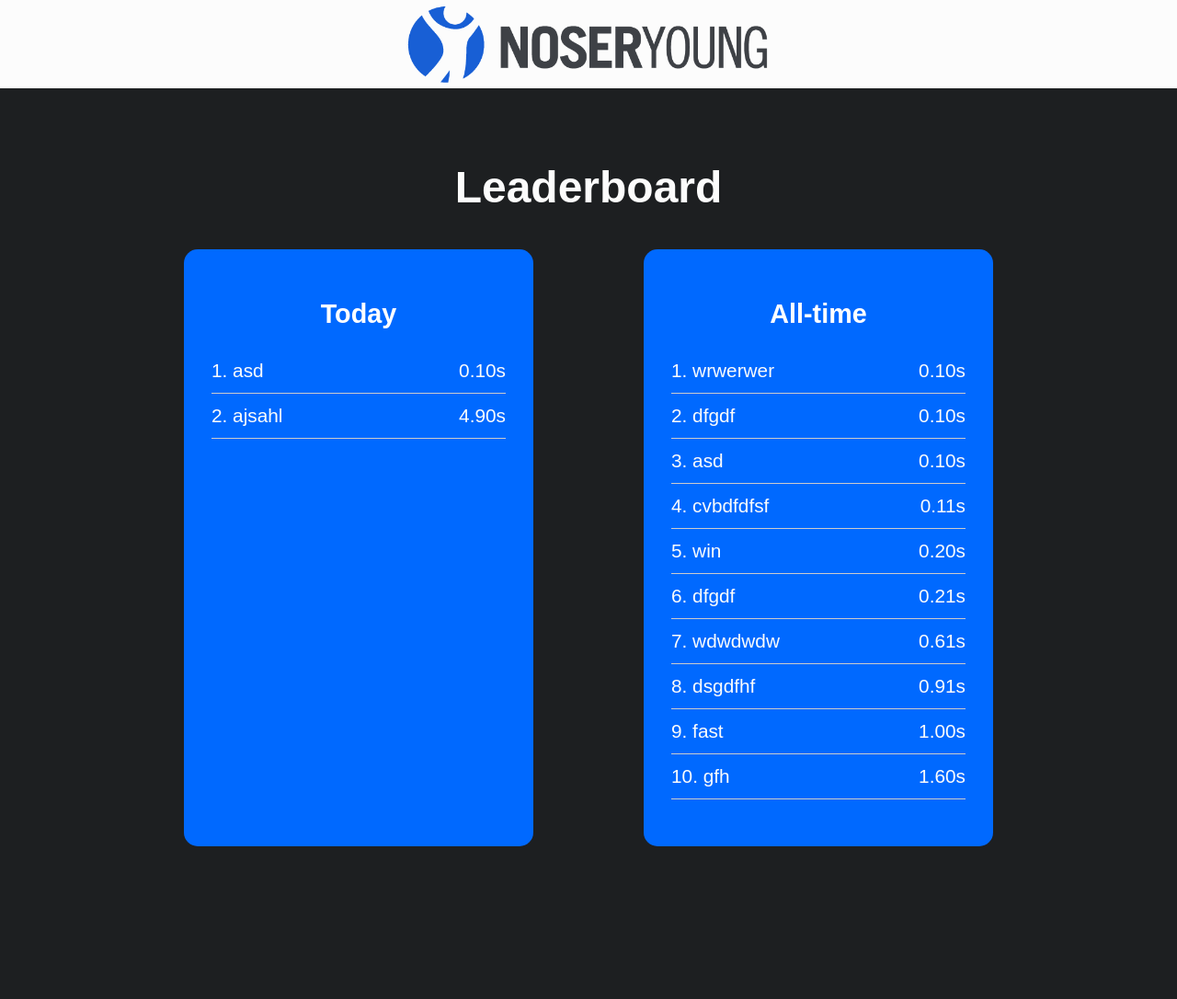
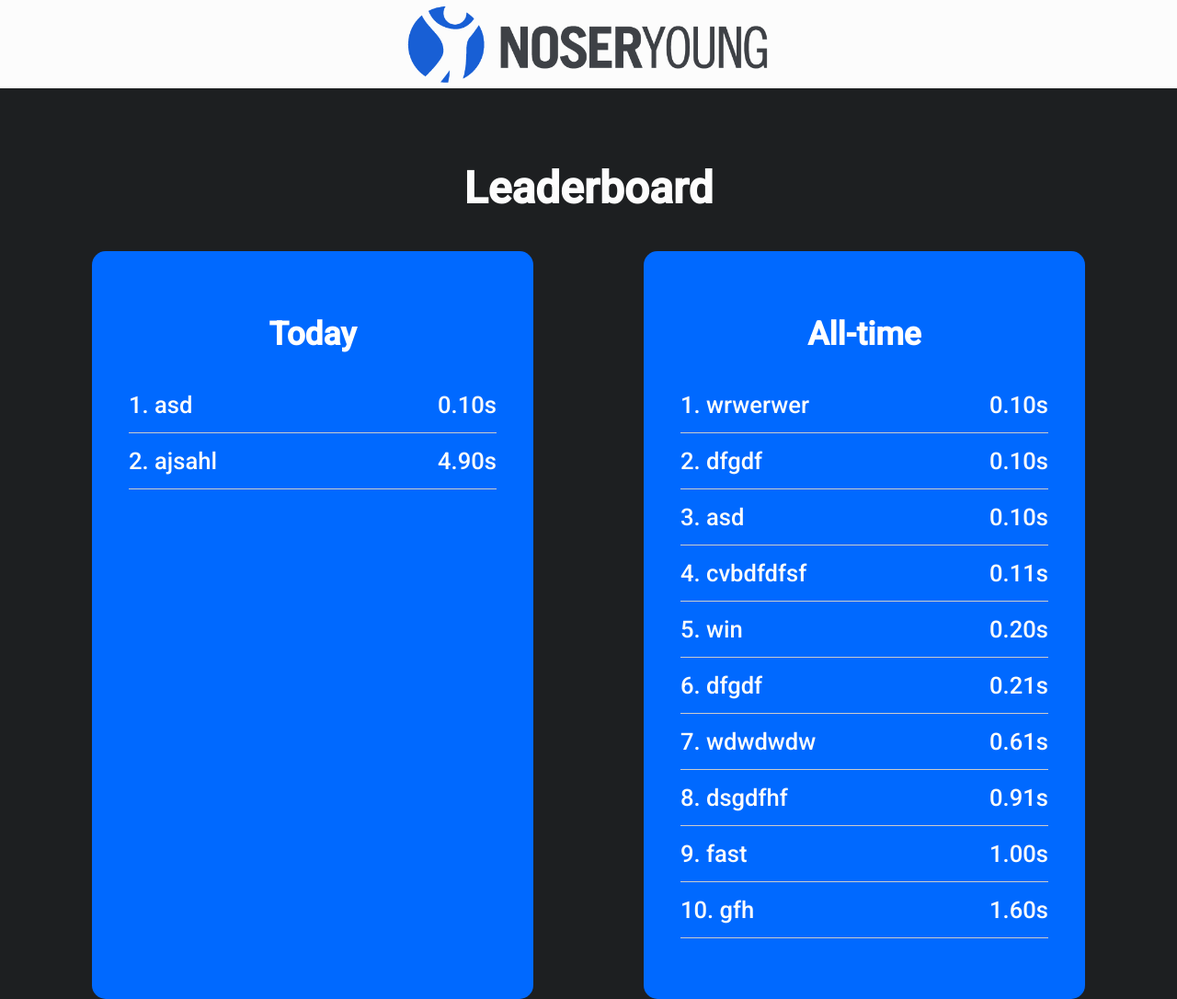
Before and after one commit to jNosch/NY-Bam-Ranking, a Flask app: page /leaderboard in a window 1280 px wide. Shown: the whole page at 92% size. Before the commit the page ends 920 px from the top, so only its background shows below. Run offline with Flask 3, Linux system fonts and the light colour scheme; data comes from the database, SQL or seed files in the repository; both versions use the stored data as it was after the commit; some libraries are stand-ins or nearby versions.

Commit message:
added robot font and changed some sizing

```diff
--- a/templates/leaderboard.html
+++ b/templates/leaderboard.html
@@ -3,6 +3,9 @@
 <head>
     <meta charset="UTF-8" name="viewport" content="width=device-width, initial-scale=1.0">
     <title>Leaderboard</title>
+    <link rel="preconnect" href="https://fonts.googleapis.com">
+    <link rel="preconnect" href="https://fonts.gstatic.com" crossorigin>
+    <link href="https://fonts.googleapis.com/css2?family=Roboto:ital,wght@0,500;1,500&display=swap" rel="stylesheet">
     <style>
         body {
             font-family: Arial, sans-serif;
@@ -33,6 +36,7 @@
             margin-top: 10vh;
             font-size: 3rem;
             color: #fcfcfc;
+            font-family: 'Roboto', sans-serif;
         }
 
         .leaderboard-container {
@@ -44,29 +48,31 @@
 
    .ranking {
     background-color: #0069ff;
-            padding: 30px;
+    padding: 40px;
     border-radius: 15px;
-            width: 320px;
+    width: 400px;
+    font-family: 'Roboto', sans-serif;
 }
 
 .ranking h2 {
     text-align: center;
-            font-size: 1.8rem;
-            margin-bottom: 20px;
+    font-size: 2.2rem;
+    margin-bottom: 25px;
     color: #FFFFFF;
+    font-family: 'Roboto', sans-serif;
 }
 
 ul {
     list-style-type: none;
     padding-left: 0;
-            font-size: 1.3rem;
+    font-size: 1.6rem;
 }
 
 li {
     display: flex;
     justify-content: space-between;
     align-items: center;
-            padding: 12px 0;
+    padding: 15px 0;
     border-bottom: 1px solid #ccc;
 }
 
```
Also changed, not shown: leaderboard.db. Lines whose indentation alone changed are shown as unchanged.
